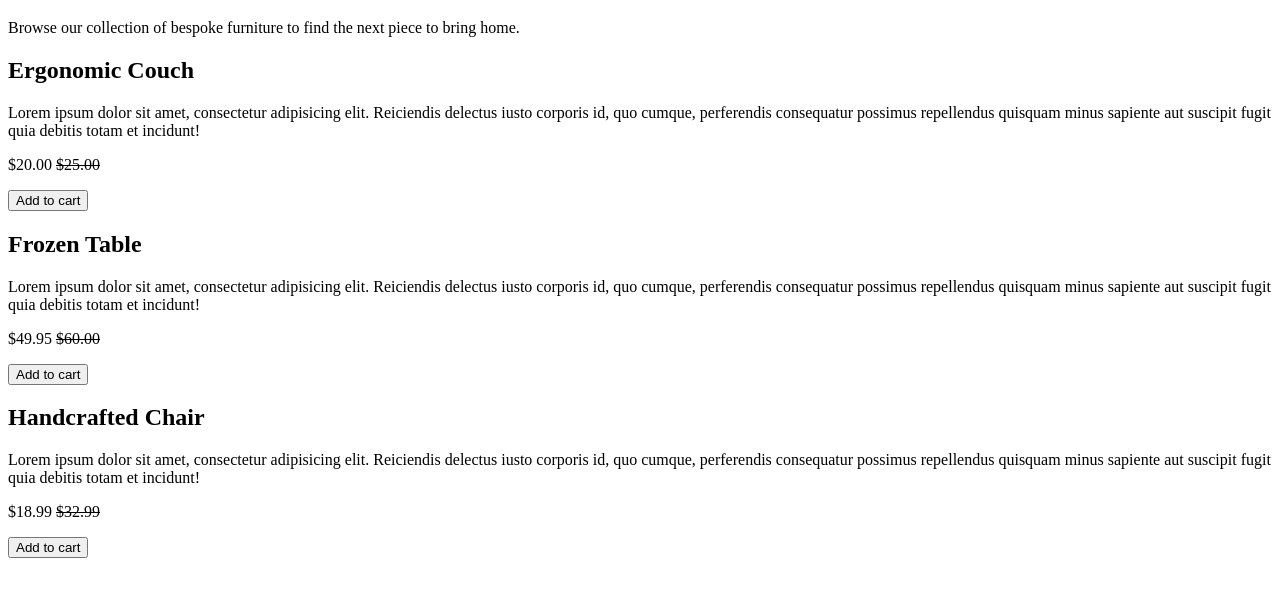
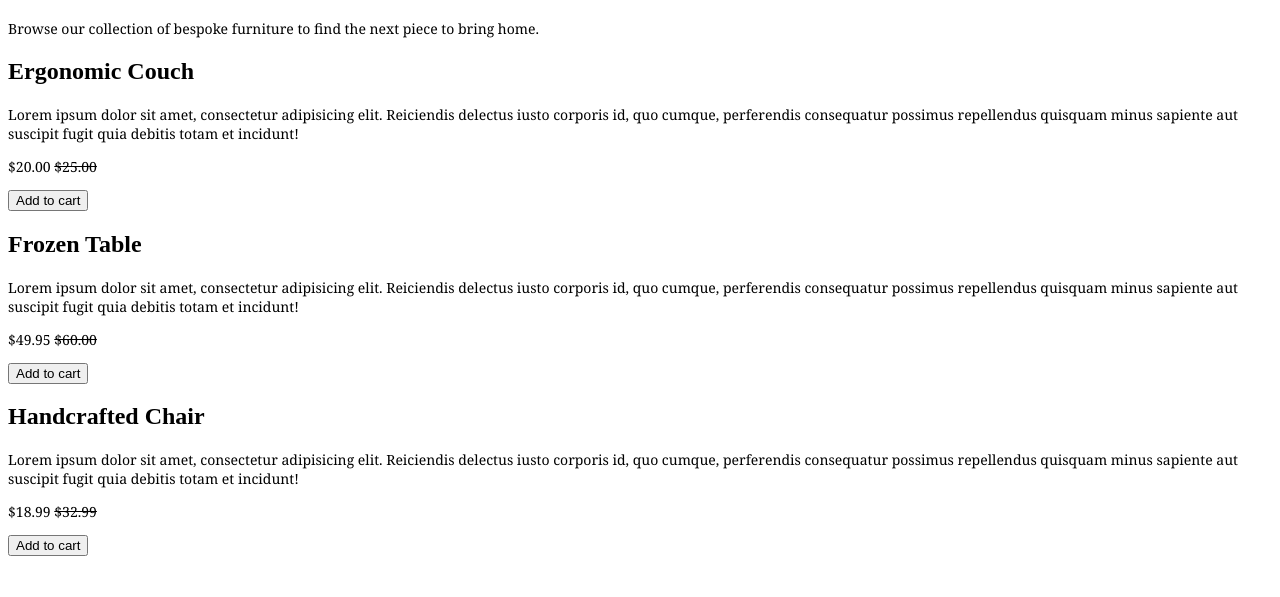
Before and after one commit to kianamills20/furniture-emporium, a plain HTML site: page index.html in a window 1280 px wide. Shown: the part 61-658 px from the top of the page. Drawn offline with Linux system fonts and the light colour scheme.

Commit message:
full css&hmtl

```diff
--- a/index.css
+++ b/index.css
@@ -0,0 +1,4 @@
+p {
+    font-family: Georgia;
+    font-size: 14px;
+}
--- a/index.html
+++ b/index.html
@@ -2,6 +2,7 @@
 <html lang="en">
   <head>
     <title>Furniture Emporium</title>
+    <link rel="stylesheet" href="index.css" />
   </head>
   <body>
     <main>
```
